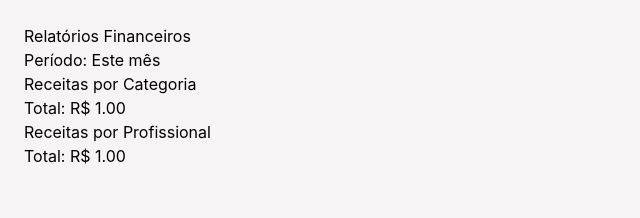
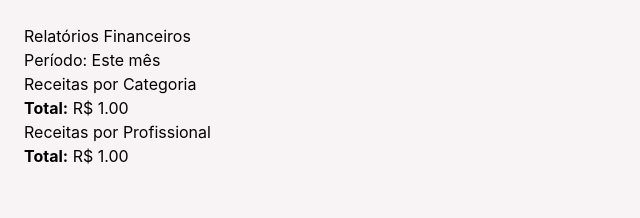
Before and after one commit to juliatedeschi7-creator/salao, a Next.js app: page /salao/financeiro/relatorios in a window 1280 px wide. Shown: the top 218 px of the page, without its empty margins (0-640 px from the left). Built offline with nearby package versions, Linux system fonts and the light colour scheme.

Commit message:
Atualizar o page.tsx

```diff
--- a/src/app/salao/financeiro/relatorios/page.tsx
+++ b/src/app/salao/financeiro/relatorios/page.tsx
@@ -2,6 +2,9 @@
 
 import { useMemo } from 'react'
 
+// ======================
+// Tipos
+// ======================
 type Receita = {
   valor: number
   categoria: string | null
@@ -10,66 +13,95 @@ type Receita = {
 
 type Agrupamento = Record<string, number>
 
+// ======================
+// Página
+// ======================
 export default function RelatoriosPage() {
+  // 🔹 Substitua depois pelos dados reais (Supabase, etc.)
   const receitas: Receita[] = []
 
-  const receitasPorCategoria: Agrupamento = useMemo(() => {
-    return receitas.reduce<Agrupamento>((acc, item) => {
+  // ======================
+  // 📊 Agrupar por categoria
+  // ======================
+  const receitasPorCategoria = useMemo<Agrupamento>(() => {
+    return receitas.reduce((acc, item) => {
       const chave = item.categoria ?? 'Sem categoria'
       acc[chave] = (acc[chave] ?? 0) + item.valor
       return acc
-    }, {})
+    }, {} as Agrupamento)
   }, [receitas])
 
-  const receitasPorProfissional: Agrupamento = useMemo(() => {
-    return receitas.reduce<Agrupamento>((acc, item) => {
+  // ======================
+  // 👩‍💼 Agrupar por profissional
+  // ======================
+  const receitasPorProfissional = useMemo<Agrupamento>(() => {
+    return receitas.reduce((acc, item) => {
       const chave = item.profissional ?? 'Sem profissional'
       acc[chave] = (acc[chave] ?? 0) + item.valor
       return acc
-    }, {})
+    }, {} as Agrupamento)
   }, [receitas])
 
-  const totalRec =
-    Object.values(receitasPorCategoria).reduce(
-      (a: number, b: number) => a + b,
-      0
-    ) || 1
+  // ======================
+  // 💰 Totais (CORRIGIDO 100%)
+  // ======================
+  const totalRec = useMemo(() => {
+    const valores: number[] = Object.values(receitasPorCategoria)
+    return valores.reduce((a, b) => a + b, 0) || 1
+  }, [receitasPorCategoria])
 
-  const totalProf =
-    Object.values(receitasPorProfissional).reduce(
-      (a: number, b: number) => a + b,
-      0
-    ) || 1
+  const totalProf = useMemo(() => {
+    const valores: number[] = Object.values(receitasPorProfissional)
+    return valores.reduce((a, b) => a + b, 0) || 1
+  }, [receitasPorProfissional])
 
+  // ======================
+  // 📅 Período
+  // ======================
   const periodoLabel = 'Este mês'
 
+  // ======================
+  // UI
+  // ======================
   return (
     <div style={{ padding: 24 }}>
       <h1>Relatórios Financeiros</h1>
 
       <p>Período: {periodoLabel}</p>
 
+      {/* ====================== */}
+      {/* 📊 Categorias */}
+      {/* ====================== */}
       <h2>Receitas por Categoria</h2>
       <ul>
-        {Object.entries(receitasPorCategoria).map(([cat, val]) => (
-          <li key={cat}>
-            {cat}: R$ {val.toFixed(2)}
+        {Object.entries(receitasPorCategoria).map(([categoria, valor]) => (
+          <li key={categoria}>
+            {categoria}: R$ {valor.toFixed(2)}
           </li>
         ))}
       </ul>
 
-      <p>Total: R$ {totalRec.toFixed(2)}</p>
+      <p>
+        <strong>Total:</strong> R$ {totalRec.toFixed(2)}
+      </p>
 
+      {/* ====================== */}
+      {/* 👩‍💼 Profissionais */}
+      {/* ====================== */}
       <h2>Receitas por Profissional</h2>
       <ul>
-        {Object.entries(receitasPorProfissional).map(([prof, val]) => (
-          <li key={prof}>
-            {prof}: R$ {val.toFixed(2)}
-          </li>
-        ))}
+        {Object.entries(receitasPorProfissional).map(
+          ([profissional, valor]) => (
+            <li key={profissional}>
+              {profissional}: R$ {valor.toFixed(2)}
+            </li>
+          )
+        )}
       </ul>
 
-      <p>Total: R$ {totalProf.toFixed(2)}</p>
+      <p>
+        <strong>Total:</strong> R$ {totalProf.toFixed(2)}
+      </p>
     </div>
   )
 }
```
